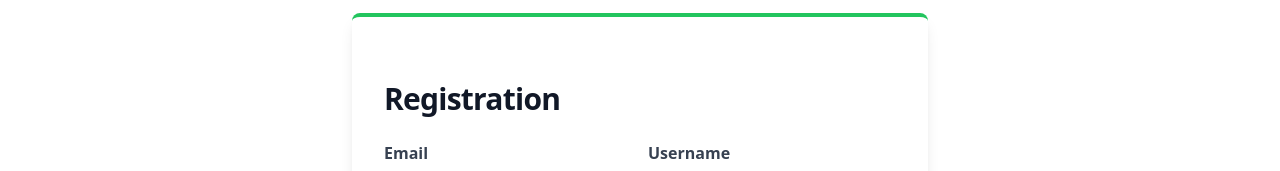
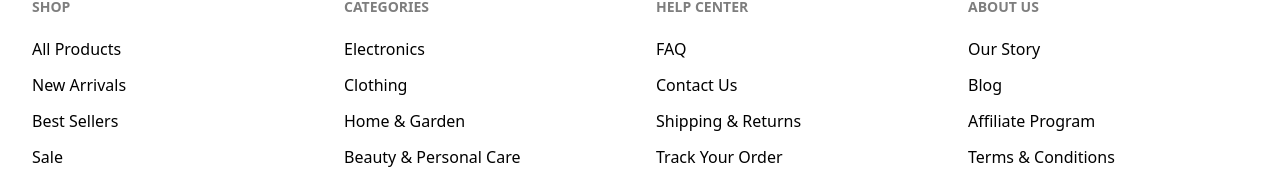
Before and after one commit to hossameldinfahmi/ReactJS-Ecommerce-FrontEnd, a React (Create React App) app: page / in a window 1280 px wide. Shown: the part 772-943 px from the top of the page. Built offline with nearby package versions, Linux system fonts and the light colour scheme; no server answers.

Commit message:
Move registration form component to its route

```diff
--- a/src/App.js
+++ b/src/App.js
@@ -31,8 +31,9 @@ function App() {
           <Route path="/" element={<Home />} />
           <Route path="/products" element={<Products />} />
           <Route path="/product/:id"> </Route>
+          <Route path="/registration" element={<RegistrationForm />} />
         </Routes>
-        <RegistrationForm />
+
         <Footer />
       </Router>
     </>
```
